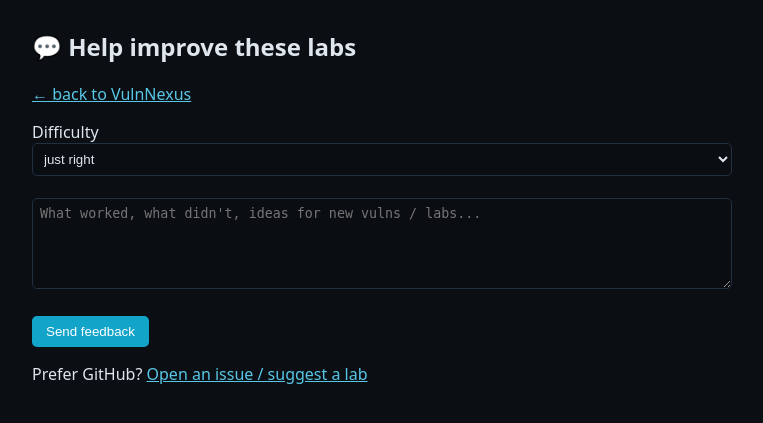
After one commit to wolinskis/css-lab-kit, a PHP site: page /feedback.php in a window 1280 px wide. The commit adds this page. Shown: the top 423 px of the page, without its empty margins (258-1021 px from the left). Run offline with PHP 8.4, Linux system fonts and the light colour scheme.

Commit message:
Add Reset button + Feedback form to both apps
reset.php drops & reseeds the DB (clears uploads on app1); feedback.php logs
locally + links to this repo's issues. Nav links + reset banner.

Co-Authored-By: Claude Opus 4.8 <noreply@anthropic.com>

```diff
--- a/webapp/header.php
+++ b/webapp/header.php
@@ -28,6 +28,8 @@ header("Content-Security-Policy: default-src 'self'; script-src 'self' 'unsafe-i
   <a href="tools.php">Net Tools</a>
   <a href="upload.php">Upload</a>
   <a href="index.php?page=about">About</a>
+  <a href="reset.php" style="color:#f1a33c" title="wipe the DB, comments and uploads back to a clean state">↺ Reset</a>
+  <a href="feedback.php" style="color:#5fd38a">💬 Feedback</a>
  </nav>
 </header>
 <div class="wrap">
--- a/webapp/index.php
+++ b/webapp/index.php
@@ -1,4 +1,5 @@
 <?php require __DIR__.'/header.php'; $db = require __DIR__.'/db.php'; ?>
+<?php if (isset($_GET['reset'])): ?><div class="card" style="border-color:#2e9b4f">✅ Lab reset to a clean state (DB reseeded, guestbook &amp; uploads cleared).</div><?php endif; ?>
 
 <div class="card">
   <h2>Directory search</h2>
--- /dev/null
+++ b/webapp2/feedback.php
@@ -0,0 +1,20 @@
+<?php
+$saved=false;
+if ($_SERVER['REQUEST_METHOD']==='POST' && trim($_POST['message']??'')!=='') {
+    $line=date('c')." | app=2 | diff=".($_POST['difficulty']??'-')." | ".str_replace(["\n","\r"],' ',$_POST['message'])."\n";
+    @file_put_contents(__DIR__.'/feedback.log',$line,FILE_APPEND); $saved=true;
+}
+?><!doctype html><html><head><meta charset="utf-8"><title>Feedback — VulnNexus</title>
+<style>body{font-family:system-ui,Arial;background:#0b0f14;color:#dfe6ee;max-width:700px;margin:30px auto;padding:0 16px}
+input,textarea,select{width:100%;background:#0a0d11;color:#dfe6ee;border:1px solid #223042;border-radius:5px;padding:7px;box-sizing:border-box}
+button{background:#12a4c9;color:#fff;border:0;border-radius:5px;padding:8px 14px;cursor:pointer}a{color:#58c7e6}</style></head><body>
+<h2>💬 Help improve these labs</h2><p><a href="index.php">← back to VulnNexus</a></p>
+<?php if($saved) echo "<p style='color:#5fd38a'>✅ Thanks — saved to feedback.log.</p>"; ?>
+<form method="post">
+ <label>Difficulty</label>
+ <select name="difficulty"><option>just right</option><option>too easy</option><option>too hard</option></select><br><br>
+ <textarea name="message" rows="5" placeholder="What worked, what didn't, ideas for new vulns / labs..."></textarea><br><br>
+ <button>Send feedback</button>
+</form>
+<p>Prefer GitHub? <a href="https://github.com/wolinskis/css-lab-kit/issues/new?title=Lab%20feedback" target="_blank">Open an issue / suggest a lab</a></p>
+</body></html>
--- a/webapp2/index.php
+++ b/webapp2/index.php
@@ -7,6 +7,8 @@ header{background:#0e2a3a;padding:12px 20px;border-bottom:2px solid #12a4c9}
 a{color:#58c7e6} code{background:#0a0d11;padding:1px 5px;border-radius:4px;color:#9ce6a0}</style></head><body>
 <header><strong style="color:#12a4c9">VulnNexus</strong> — API Portal (app 2 · medium→hard)</header>
 <div class="wrap">
+<?php if(isset($_GET['reset'])) echo "<div class='card' style='border-color:#2e9b4f'>✅ Lab reset to a clean state (DB reseeded).</div>"; ?>
+<div class="card"><a href="reset.php" style="color:#f1a33c" title="drop &amp; reseed the DB">↺ Reset lab</a> &nbsp;·&nbsp; <a href="feedback.php" style="color:#5fd38a">💬 Feedback</a></div>
 <div class="card"><h3>Endpoints</h3>
 <ul>
  <li><code>login.php</code> — POST <code>username,password</code> → issues a JWT (try <code>alice/alice123</code>). <em>JWT lab</em></li>
```
Also changed, not shown: webapp/feedback.php (added, +21 -0 lines), webapp/reset.php (added, +9 -0 lines), webapp2/reset.php (added, +8 -0 lines), 1 other file.
